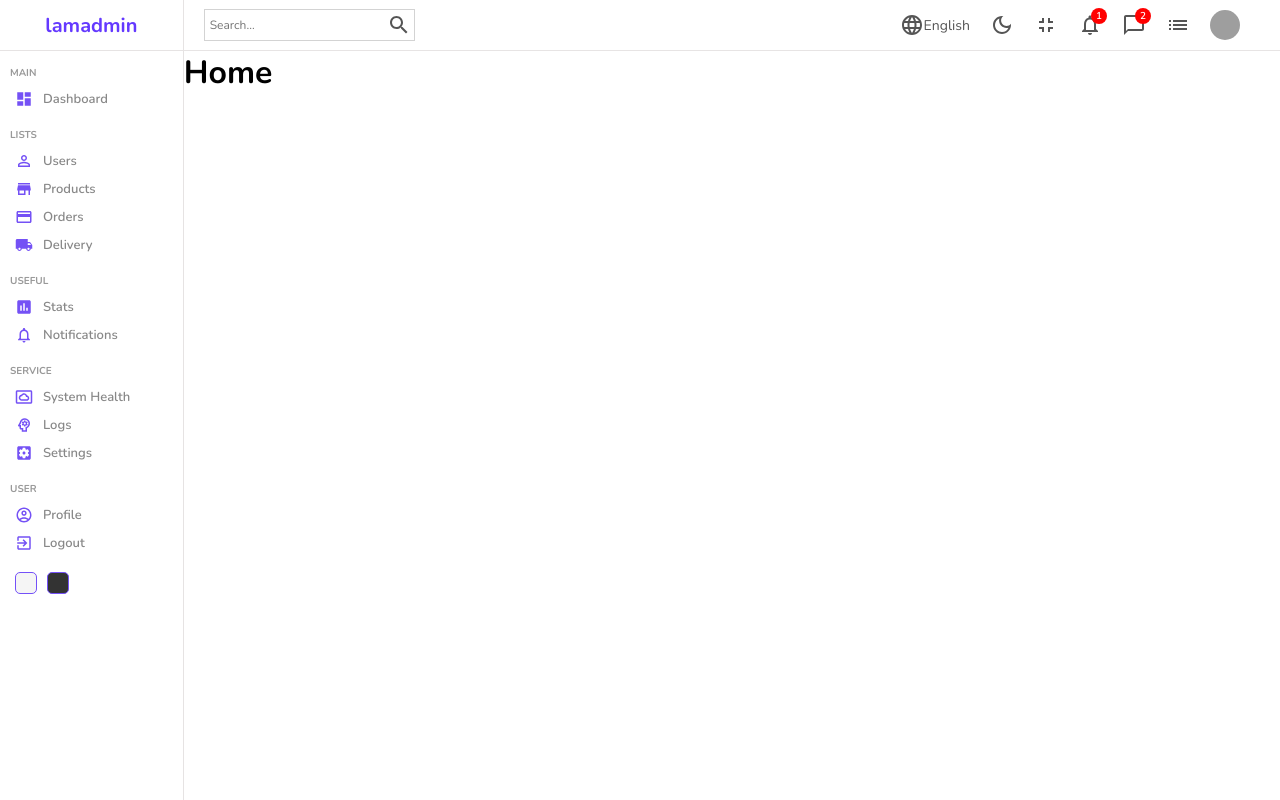
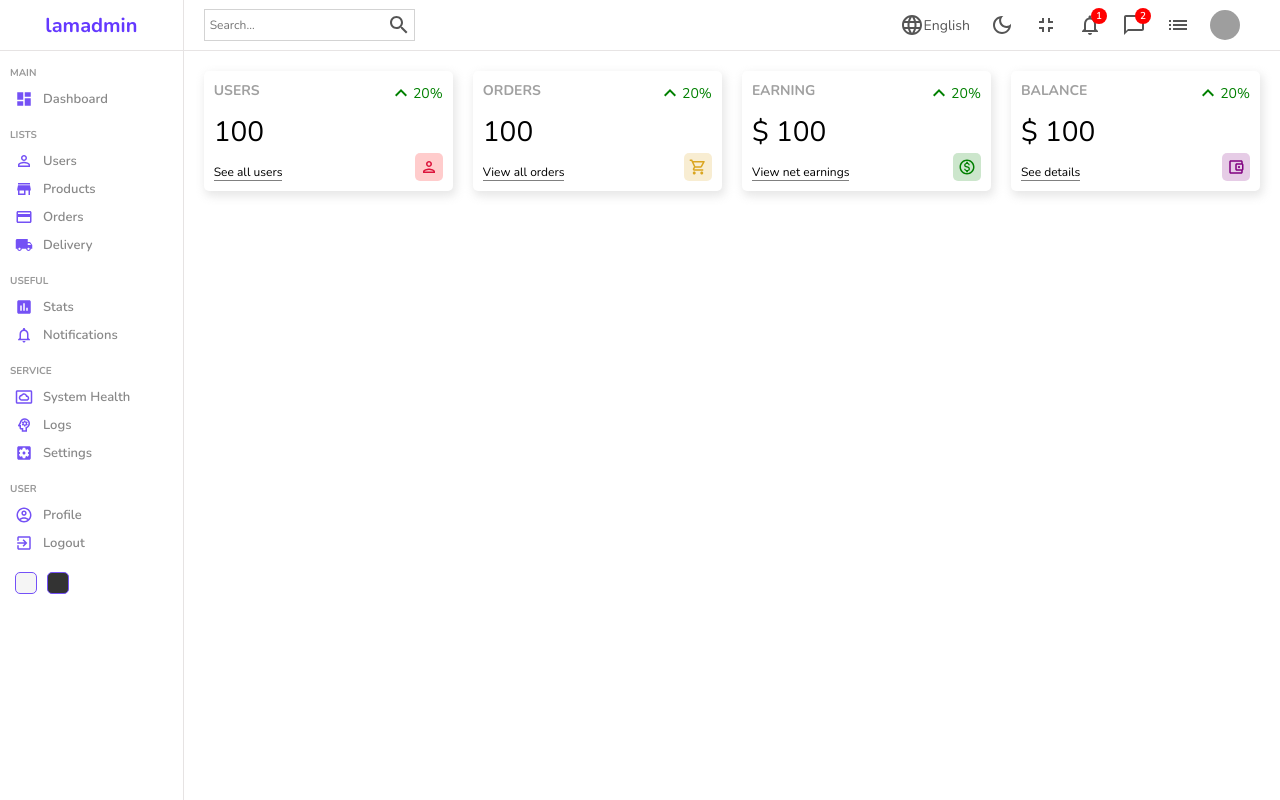
Before and after one commit to adrianAlx/admin-panel-react, a React (Vite) app: page / in a window 1280 px wide. Built offline with nearby package versions, Linux system fonts and the light colour scheme; grey boxes are pictures that could not be loaded.

Commit message:
[ADD]: widget component added

```diff
--- /dev/null
+++ b/src/components/widget/Widget.tsx
@@ -0,0 +1,81 @@
+import KeyboardArrowUpIcon from '@mui/icons-material/KeyboardArrowUp';
+import PersonOutlinedIcon from '@mui/icons-material/PersonOutlined';
+import AccountBalanceWalletOutlinedIcon from '@mui/icons-material/AccountBalanceWalletOutlined';
+import ShoppingCartOutlinedIcon from '@mui/icons-material/ShoppingCartOutlined';
+import MonetizationOnOutlinedIcon from '@mui/icons-material/MonetizationOnOutlined';
+
+import './widget.scss';
+import { WidgetData, widgetPropsType } from './interfaces';
+
+interface WidgetProps {
+  type: widgetPropsType;
+}
+
+export const Widget = ({ type }: WidgetProps) => {
+  let widgetData: WidgetData = { title: '' };
+
+  // Temporary
+  const amount = 100;
+  const diff = 20;
+
+  switch (type) {
+    case 'user':
+      widgetData = {
+        title: 'USERS',
+        isMoney: false,
+        linkLabel: 'See all users',
+        icon: <PersonOutlinedIcon className="icon user" />,
+      };
+      break;
+
+    case 'order':
+      widgetData = {
+        title: 'ORDERS',
+        isMoney: false,
+        linkLabel: 'View all orders',
+        icon: <ShoppingCartOutlinedIcon className="icon order" />,
+      };
+      break;
+
+    case 'earning':
+      widgetData = {
+        title: 'EARNING',
+        isMoney: true,
+        linkLabel: 'View net earnings',
+        icon: <MonetizationOnOutlinedIcon className="icon earning" />,
+      };
+      break;
+
+    case 'balance':
+      widgetData = {
+        title: 'BALANCE',
+        isMoney: true,
+        linkLabel: 'See details',
+        icon: <AccountBalanceWalletOutlinedIcon className="icon balance" />,
+      };
+      break;
+
+    default:
+      break;
+  }
+
+  return (
+    <div className="widget">
+      <div className="left">
+        <span className="title">{widgetData.title}</span>
+        <span className="counter">
+          {widgetData.isMoney && '$'} {amount}
+        </span>
+        <span className="link">{widgetData.linkLabel}</span>
+      </div>
+
+      <div className="right">
+        <div className="percentage positive">
+          <KeyboardArrowUpIcon />
+          {diff}%
+        </div>
+        {widgetData.icon}
+      </div>
+    </div>
+  );
+};
--- /dev/null
+++ b/src/components/widget/widget.scss
@@ -0,0 +1,72 @@
+.widget {
+  display: flex;
+  justify-content: space-between;
+  flex: 1;
+  padding: 10px;
+
+  -webkit-box-shadow: 2px 4px 10px 1px rgba(0, 0, 0, 0.47);
+  box-shadow: 2px 4px 10px 1px rgba(201, 201, 201, 0.47);
+  border-radius: 5px;
+  height: 100px;
+
+  .left,
+  .right {
+    display: flex;
+    flex-direction: column;
+    justify-content: space-between;
+
+    .title {
+      font-weight: bold;
+      font-size: 14px;
+      color: rgb(160, 160, 160);
+    }
+
+    .counter {
+      font-size: 28px;
+      font-weight: 300;
+    }
+
+    .link {
+      width: max-content;
+      font-size: 12px;
+      border-bottom: 1px solid gray;
+    }
+
+    .percentage {
+      display: flex;
+      align-items: center;
+      font-size: 14px;
+
+      &.positive {
+        color: green;
+      }
+      &.negative {
+        color: red;
+      }
+    }
+
+    .icon {
+      font-size: 18px;
+      padding: 5px;
+      border-radius: 5px;
+      align-self: flex-end;
+
+      &.user {
+        color: crimson;
+        background-color: rgba(255, 0, 0, 0.2);
+      }
+      &.order {
+        background-color: rgba(218, 165, 32, 0.2);
+        color: goldenrod;
+      }
+      &.earning {
+        background-color: rgba(0, 128, 0, 0.2);
+        color: green;
+      }
+      &.balance {
+        background-color: rgba(128, 0, 128, 0.2);
+        color: purple;
+      }
+    }
+  }
+}
--- a/src/pages/home/Home.tsx
+++ b/src/pages/home/Home.tsx
@@ -1,9 +1,15 @@
+import { Widget } from '../../components/widget/Widget';
 import './home.scss';
 
 export const Home = () => {
   return (
-    <div className="home">
-      <h1>Home</h1>
+    <div className="homeContainer">
+      <div className="widgets">
+        <Widget type="user" />
+        <Widget type="order" />
+        <Widget type="earning" />
+        <Widget type="balance" />
+      </div>
     </div>
   );
 };
--- a/src/pages/home/home.scss
+++ b/src/pages/home/home.scss
@@ -0,0 +1,25 @@
+.homeContainer {
+  .widgets,
+  .charts {
+    display: flex;
+    padding: 20px;
+    gap: 20px;
+  }
+
+  .charts {
+    padding: 5px 20px;
+  }
+
+  .listContainer {
+    -webkit-box-shadow: 2px 4px 10px 1px rgba(0, 0, 0, 0.47);
+    box-shadow: 2px 4px 10px 1px rgba(201, 201, 201, 0.47);
+    padding: 20px;
+    margin: 20px;
+
+    .listTitle {
+      font-weight: 500;
+      color: gray;
+      margin-bottom: 15px;
+    }
+  }
+}
```
Also changed, not shown: src/components/widget/interfaces.d.ts (added, +14 -0 lines).
